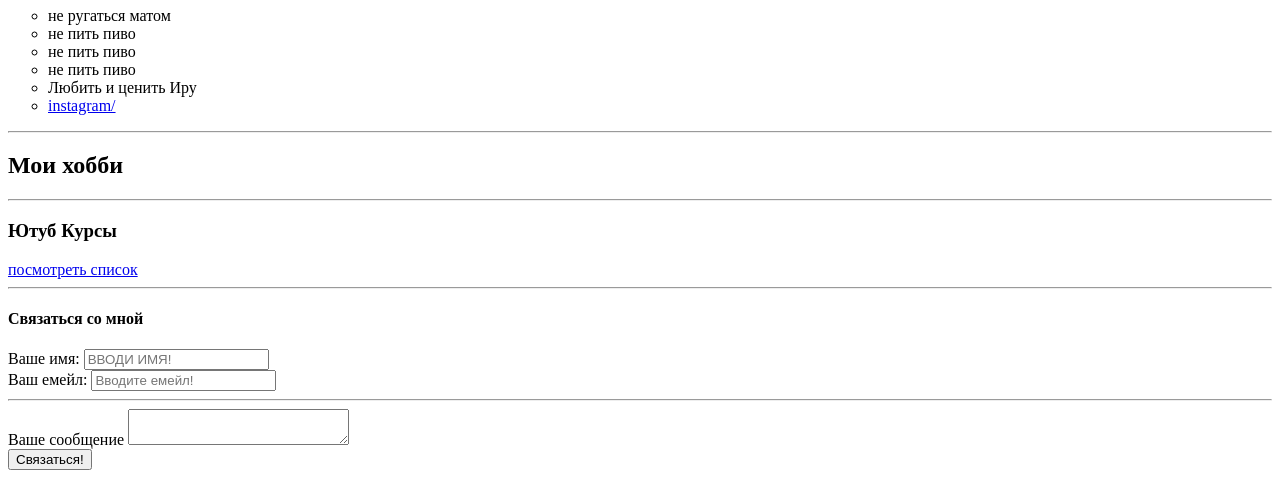
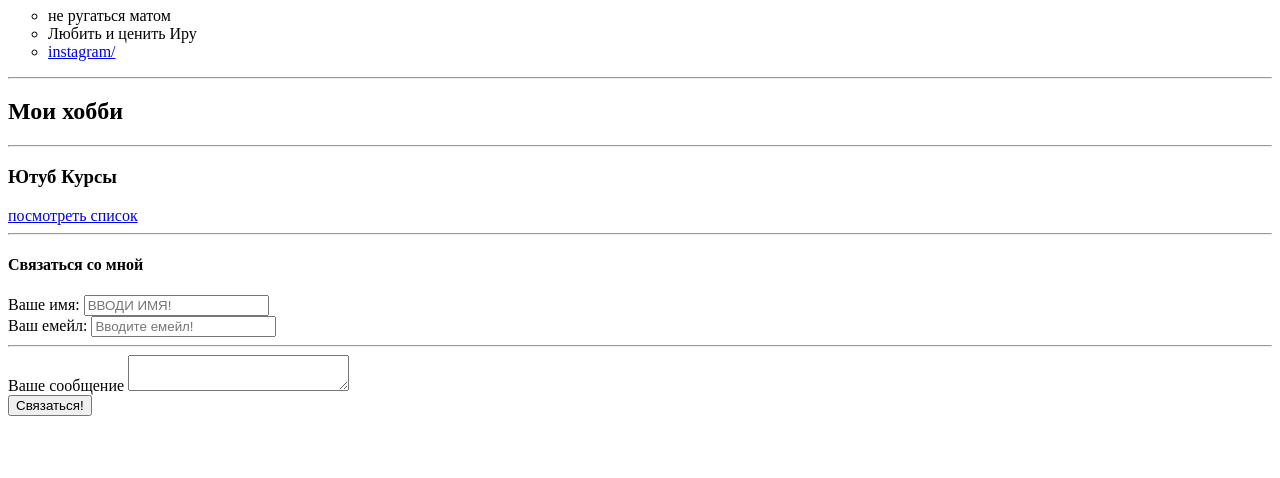
Before and after one commit to Svyatoslav98/lesson, a plain HTML site: page index.html in a window 1280 px wide. Shown: the part 464-942 px from the top of the page. After the commit the page ends 888 px from the top, so only its background shows below. Drawn offline with Linux system fonts and the light colour scheme.

Commit message:
Update index.html

```diff
--- a/index.html
+++ b/index.html
@@ -43,9 +43,6 @@
 <h1>Мои цели!! </h1>
 <ul type="circle">
     <li>не ругаться матом</li>
-    <li>не пить пиво</li>
-    <li>не пить пиво</li>
-    <li>не пить пиво</li>
     <li>Любить и ценить Иру</li>
     <li><a href="https://www.instagram.com/mrsviatoslav" target="_blank">instagram/</a></li>
 </ul>
```
